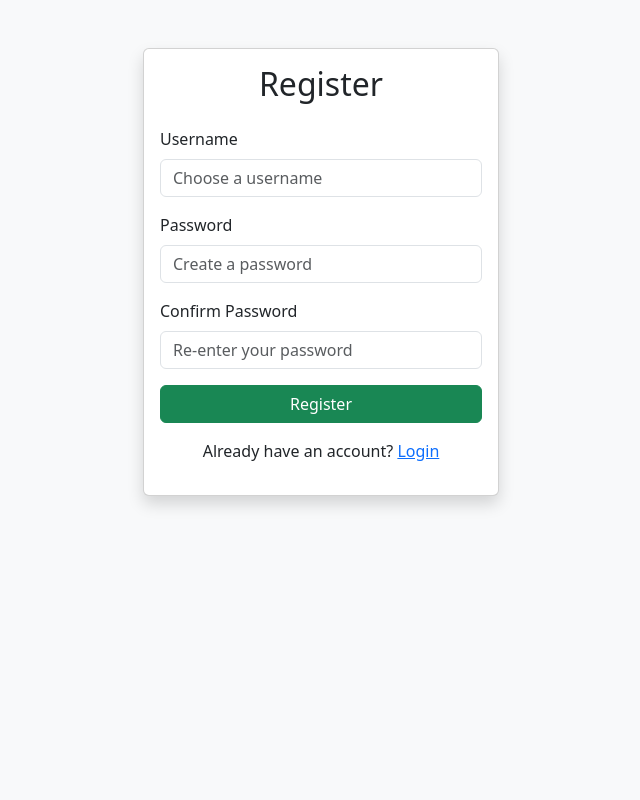
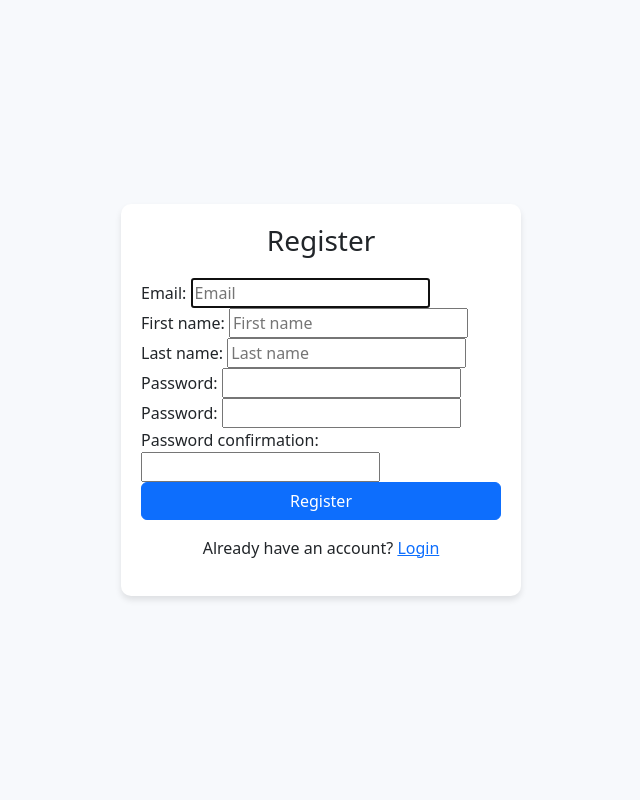
Before and after one commit to MaharshiShastri/certificategeneration, a Django app: page /accounts/register/ in a window 1280 px wide. Shown: the whole page, without its empty margins (319-959 px from the left). Run offline with Django 5.2, Linux system fonts and the light colour scheme.

Commit message:
Add files via upload

```diff
--- a/shantabai/accounts/templates/register.html
+++ b/shantabai/accounts/templates/register.html
@@ -5,39 +5,55 @@
     <meta name="viewport" content="width=device-width, initial-scale=1.0">
     <title>Register</title>
     <link rel="stylesheet" href="https://cdn.jsdelivr.net/npm/bootstrap@5.3.0-alpha1/dist/css/bootstrap.min.css">
+    <style>
+        body {
+            background-color: #f7f9fc;
+            display: flex;
+            justify-content: center;
+            align-items: center;
+            height: 100vh;
+            margin: 0;
+        }
+        .card {
+            width: 100%;
+            max-width: 400px;
+            padding: 20px;
+            border: none;
+            border-radius: 10px;
+            box-shadow: 0px 4px 6px rgba(0, 0, 0, 0.1);
+        }
+        .form-control {
+            margin-bottom: 15px;
+        }
+        .btn-primary {
+            width: 100%;
+        }
+        h3 {
+            text-align: center;
+            margin-bottom: 20px;
+        }
+    </style>
 </head>
-<body class="bg-light">
-    <div class="container mt-5">
-        <div class="row justify-content-center">
-            <div class="col-md-4">
-                <div class="card shadow">
-                    <div class="card-body">
-                        <h2 class="text-center mb-4">Register</h2>
-                        <form method="post">
-                            {% csrf_token %}
-                            <div class="mb-3">
-                                <label for="username" class="form-label">Username</label>
-                                <input type="text" id="username" name="username" class="form-control" placeholder="Choose a username" required>
-                            </div>
-                            <div class="mb-3">
-                                <label for="password" class="form-label">Password</label>
-                                <input type="password" id="password" name="password" class="form-control" placeholder="Create a password" required>
-                            </div>
-                            <div class="mb-3">
-                                <label for="confirm_password" class="form-label">Confirm Password</label>
-                                <input type="password" id="confirm_password" name="confirm_password" class="form-control" placeholder="Re-enter your password" required>
-                            </div>
-                            <div class="d-grid">
-                                <button type="submit" class="btn btn-success">Register</button>
-                            </div>
-                        </form>
-                        <p class="text-center mt-3">
-                            Already have an account? <a href="{% url 'login' %}">Login</a>
-                        </p>
-                    </div>
+<body>
+    <div class="card">
+        <h3>Register</h3>
+        <form method="post" novalidate>
+            {% csrf_token %}
+            {{ form.non_field_errors }}
+            {% for field in form %}
+                <div class="form-group">
+                    {{ field.label_tag }}
+                    {{ field }}
+                    {% if field.errors %}
+                        <small class="text-danger">{{ field.errors|striptags }}</small>
+                    {% endif %}
                 </div>
-            </div>
-        </div>
+            {% endfor %}
+            <button type="submit" class="btn btn-primary">Register</button>
+        </form>
+        <p class="text-center mt-3">
+            Already have an account? <a href="{% url 'login' %}">Login</a>
+        </p>
     </div>
 </body>
 </html>
```
Also changed, not shown: shantabai/accounts/templates/login.html (+30 -10 lines), shantabai/accounts/templates/dashboard.html (line endings or trailing spaces).
